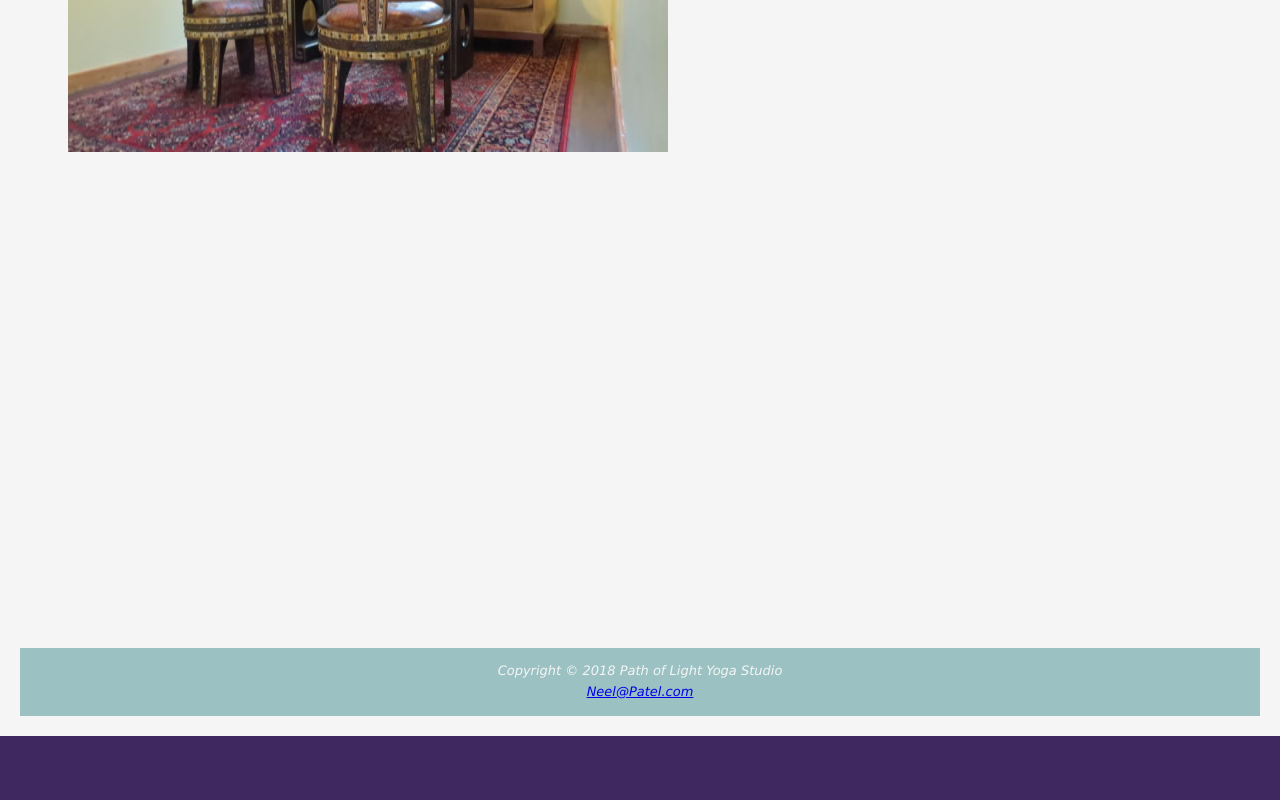
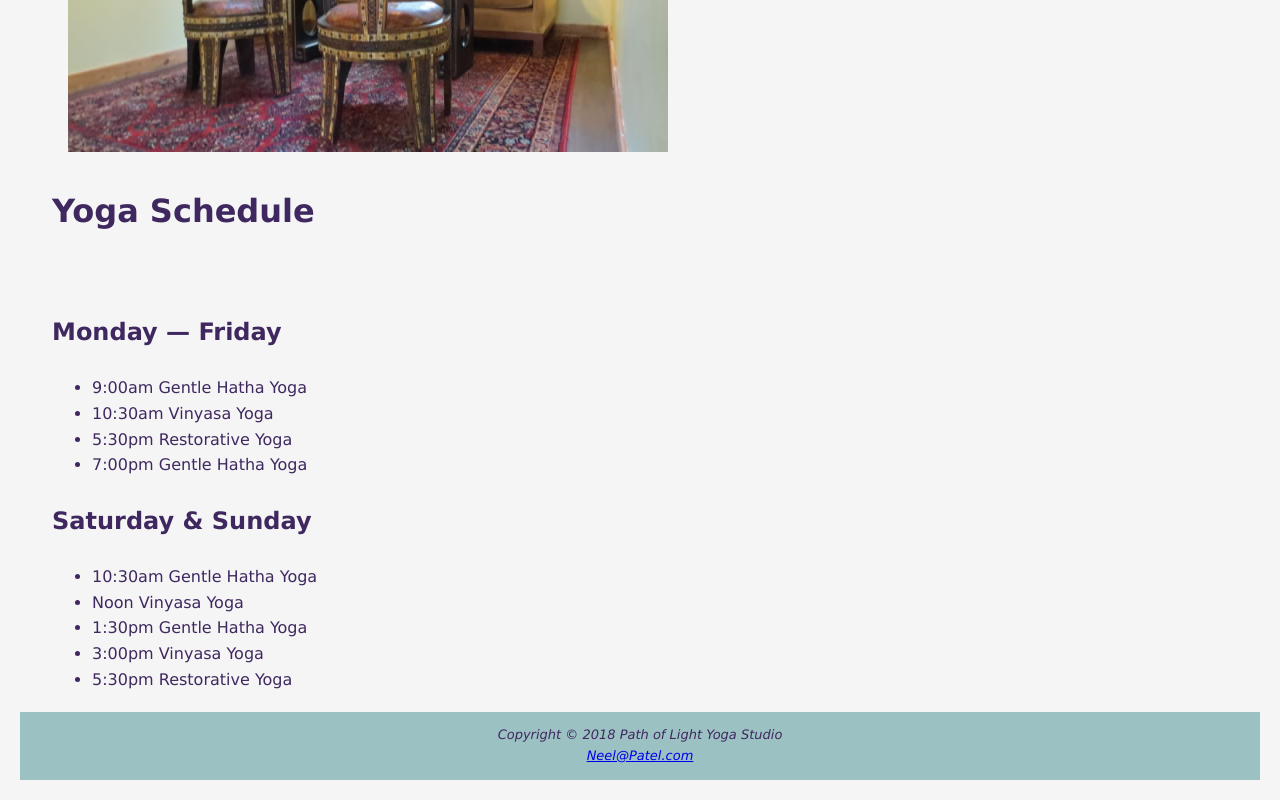
Before and after one commit to NP175548/4.17, a plain HTML site: page schedule.html in a window 1280 px wide. Shown: the part 532-1332 px from the top of the page. Before the commit the page ends 1268 px from the top, so only its background shows below. Drawn offline with Linux system fonts and the light colour scheme.

Commit message:
Update yoga.css

```diff
--- a/yoga.css
+++ b/yoga.css
@@ -5,6 +5,7 @@ body {
     line-height: 1.6;
     margin: 0;
     padding: 0;
+    font-size: 16px;
 }
 
 #wrapper {
@@ -27,6 +28,7 @@ h1 {
     padding-left: 2em;
     margin: 0;
     font-size: 2.5rem;
+    color: #3F2860;
 }
 
 nav {
@@ -42,6 +44,7 @@ nav a {
     padding: 8px 15px;
     margin: 0 10px;
     display: inline-block;
+    font-size: 1rem;
 }
 
 nav a.active {
@@ -67,6 +70,7 @@ footer {
     text-align: center;
     padding: 1em;
     margin-top: 20px;
+    color: #3F2860;
 }
 
 section {
@@ -85,6 +89,20 @@ img {
 main {
     padding-left: 2em;
     padding-right: 2em;
+}
+
+h2 {
+    font-size: 2rem;
+    color: #3F2860;
+}
+
+h3 {
+    font-size: 1.5rem;
+    color: #3F2860;
+}
+
+ul {
+    color: #3F2860;
 }
 
 @media (max-width: 768px) {
```
